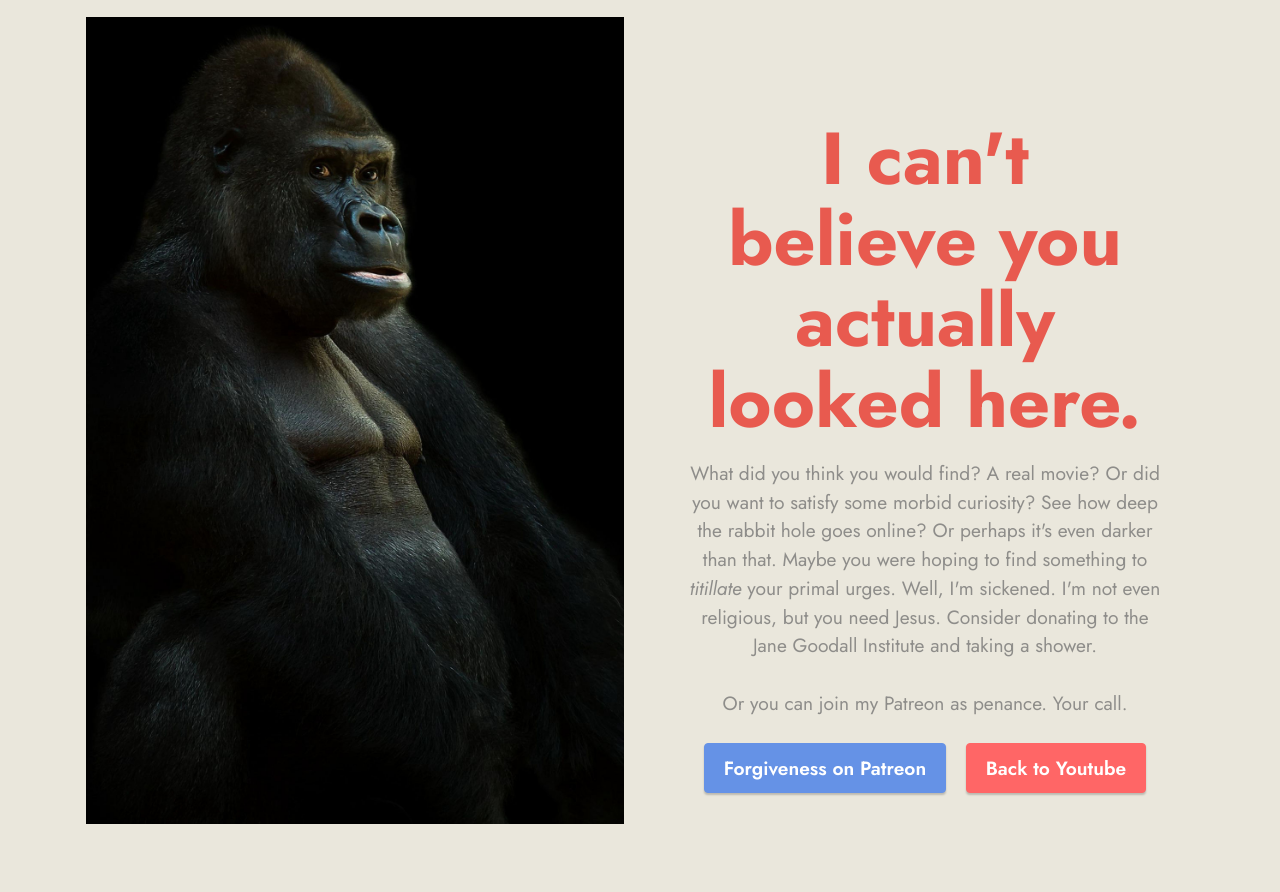
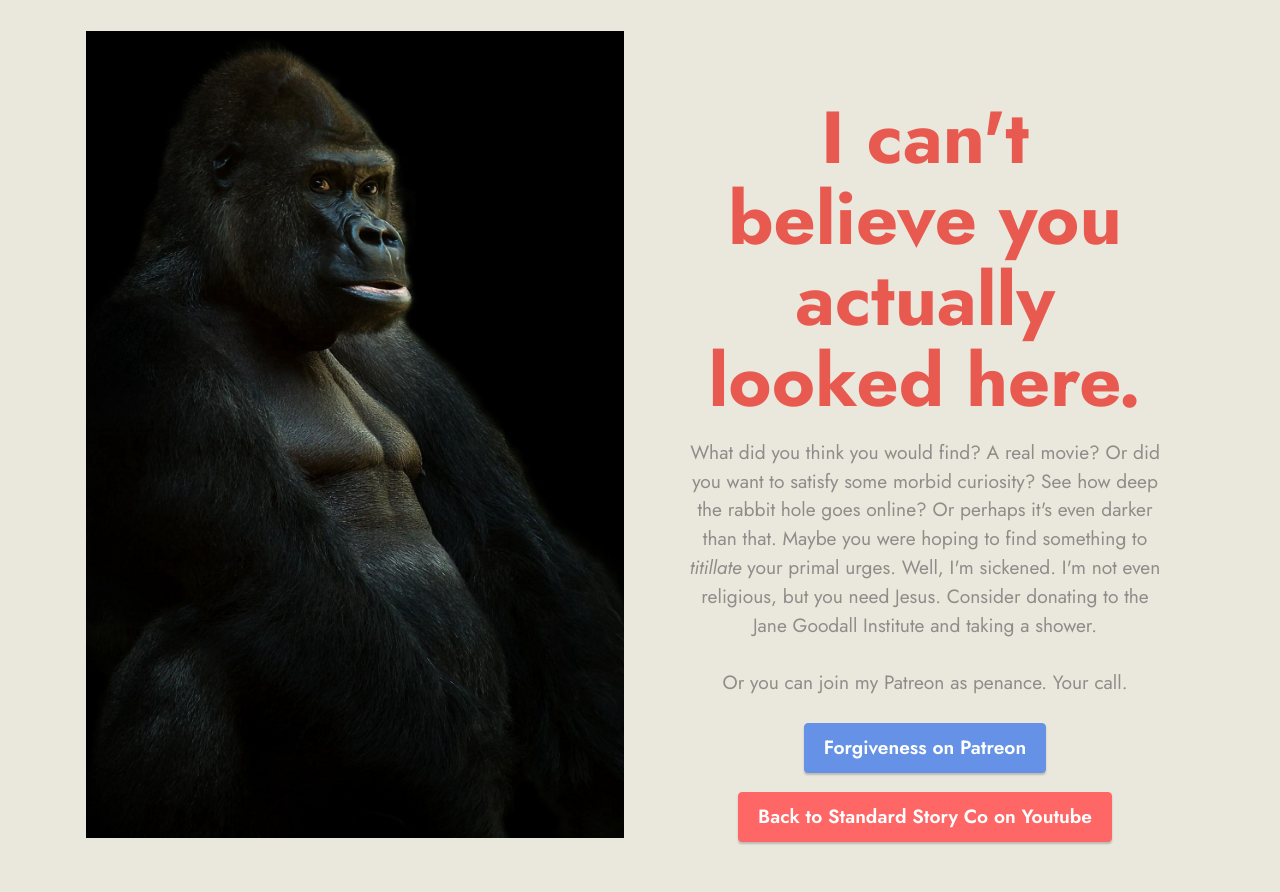
Before and after one commit to kentlamm/mfi, a plain HTML site: page index.html in a window 1280 px wide. Shown: the part 180-1072 px from the top of the page. Drawn offline with Linux system fonts and the light colour scheme.

Commit message:
Update index.html

```diff
--- a/index.html
+++ b/index.html
@@ -62,7 +62,7 @@
                         <strong>
 </strong><div><strong><br></strong></div><div><strong>I can't believe you actually looked here.</strong></div></h1>
                     <p class="mbr-text mbr-fonts-style display-7">What did you think you would find? A real movie? Or did you want to satisfy some morbid curiosity? See how deep the rabbit hole goes online? Or perhaps it's even darker than that. Maybe you were hoping to find something to <em>titillate</em> your primal urges. Well, I'm sickened. I'm not even religious, but you need Jesus. Consider donating to the Jane Goodall Institute and taking a shower.<br><br>Or you can join my Patreon as penance. Your call.</p>
-                    <div class="mbr-section-btn mt-3"><a class="btn btn-primary display-7" href="https://www.patreon.com/standardstoryco" target="_blank">Forgiveness on Patreon</a> <a class="btn btn-secondary display-7" href="https://www.youtube.com/kentogp">Back to Youtube</a></div>
+                    <div class="mbr-section-btn mt-3"><a class="btn btn-primary display-7" href="https://www.patreon.com/standardstoryco" target="_blank">Forgiveness on Patreon</a> <a class="btn btn-secondary display-7" href="https://www.youtube.com/kentogp">Back to Standard Story Co on Youtube</a></div>
                 </div>
             </div>
         </div>
```
